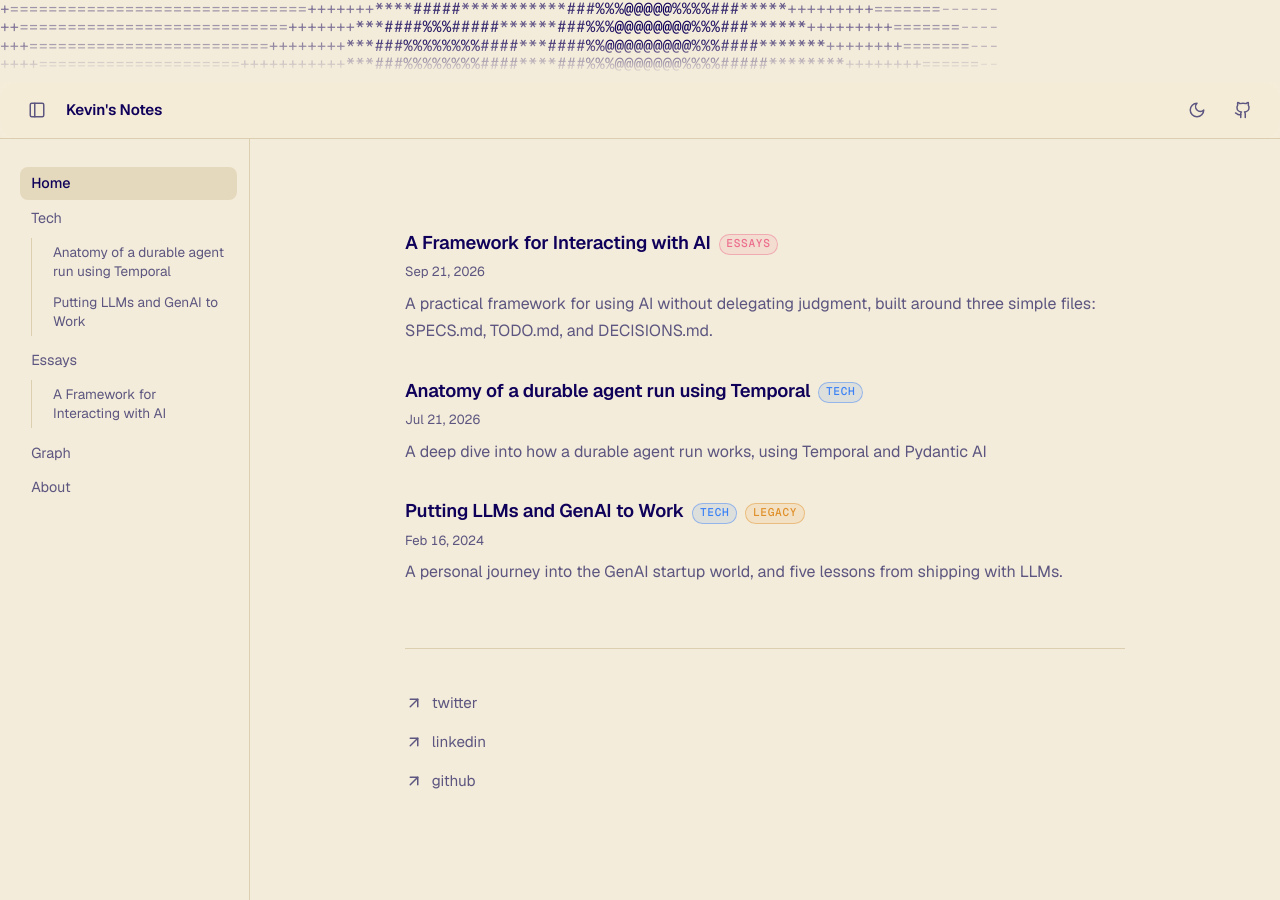
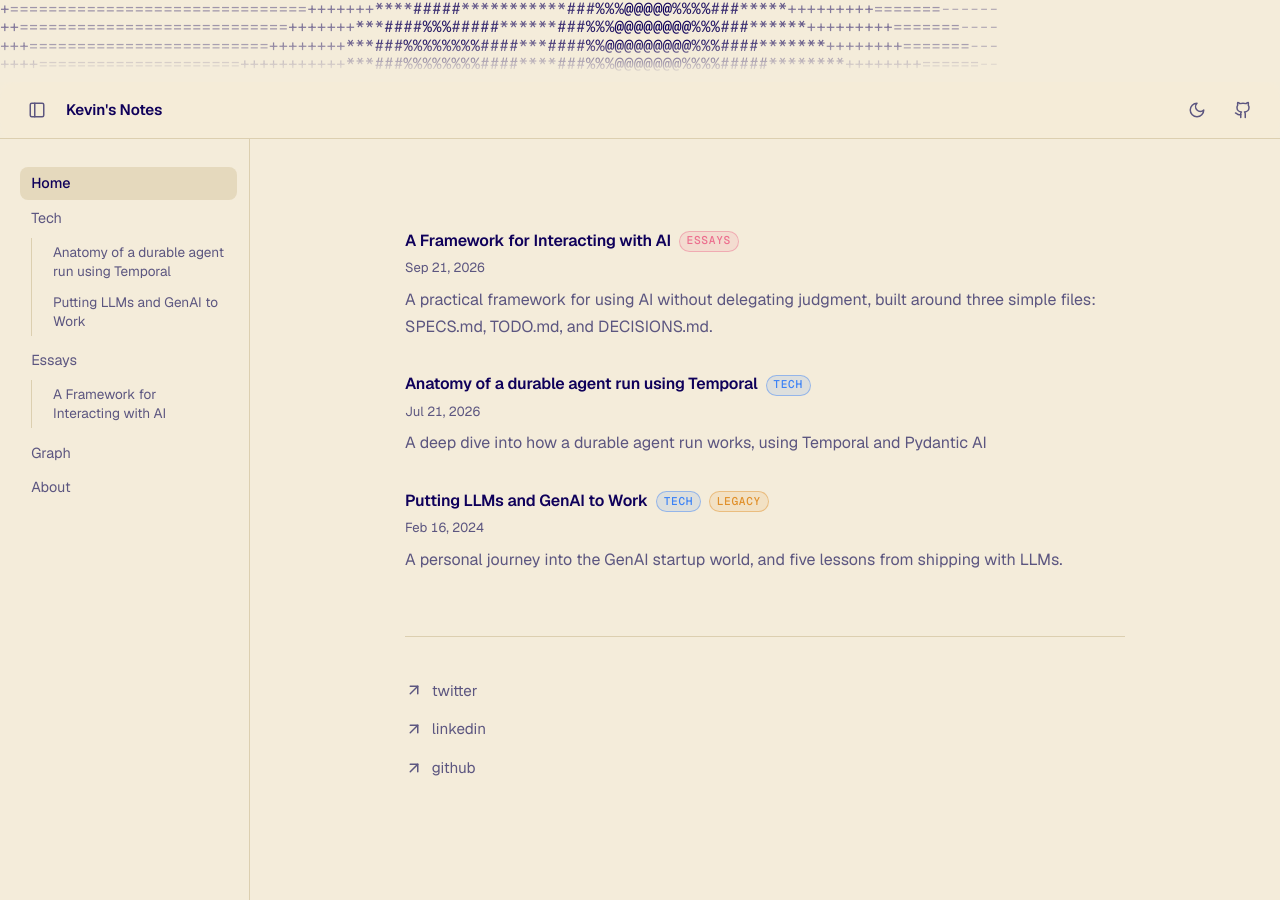
Before and after one commit to kevin-aoun/blog, a Jekyll site: the page built from index.md, in a window 1280 px wide and 900 px high. Built offline with Jekyll 4.4.1, drawn with Linux system fonts in a browser that asks for light colours.

Commit message:
Make home/section post titles body-size, and scroll wide tables in place
.post-link was 1.15rem, the one thing on the home/section listings not
matching body text size. Drop it — weight + heading color still carry
the hierarchy.

A markdown table with enough columns forced the whole page wider on
mobile instead of scrolling. table { display: block; overflow-x: auto }
keeps the table's own grid (the browser still generates an anonymous
table box for thead/tbody) while letting it scroll inside its own box.

Co-Authored-By: Claude Sonnet 5 <noreply@anthropic.com>

```diff
--- a/assets/css/style.scss
+++ b/assets/css/style.scss
@@ -733,7 +733,13 @@ body.is-post main { max-width: none; padding-top: 2.75rem; }
 .mermaid svg { max-width: 100%; }
 
 /* ── Tables ───────────────────────────────────────────────── */
+/* display:block turns the <table> itself into the scrollable box (the
+   browser still generates an anonymous table box around thead/tbody for
+   the grid), so a wide table scrolls in place instead of widening the page. */
 table {
+  display: block;
+  overflow-x: auto;
+  -webkit-overflow-scrolling: touch;
   width: 100%;
   border-collapse: collapse;
   margin: 1.5rem 0;
@@ -747,7 +753,6 @@ th { color: var(--heading); font-weight: 600; }
 .post-list li { margin: 0 0 1.9rem; }
 
 .post-link {
-  font-size: 1.15rem;
   font-weight: 600;
   color: var(--heading);
   text-decoration: none;
```
